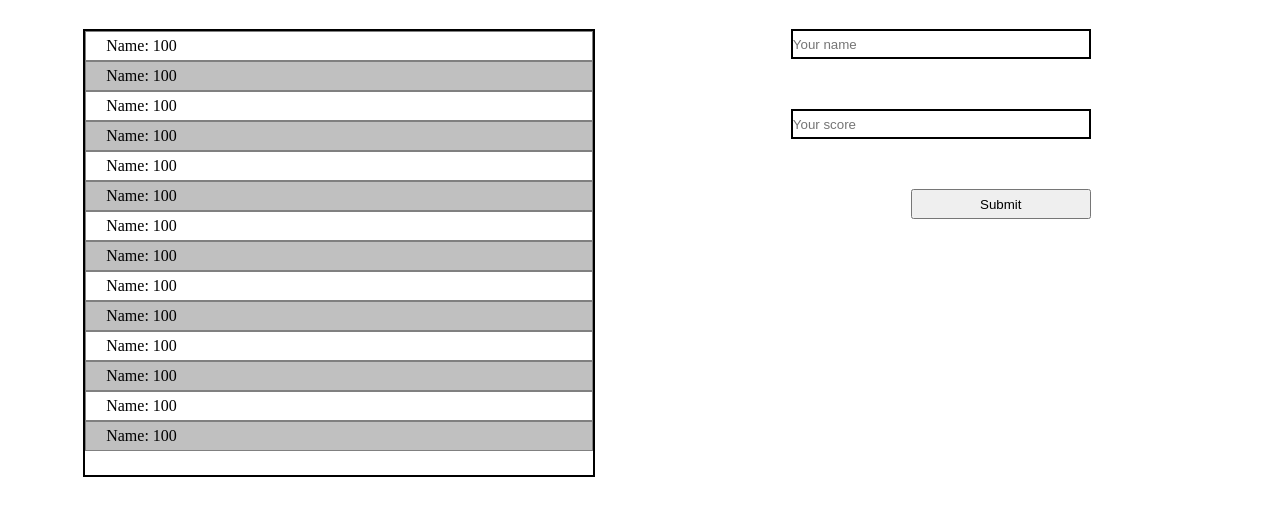
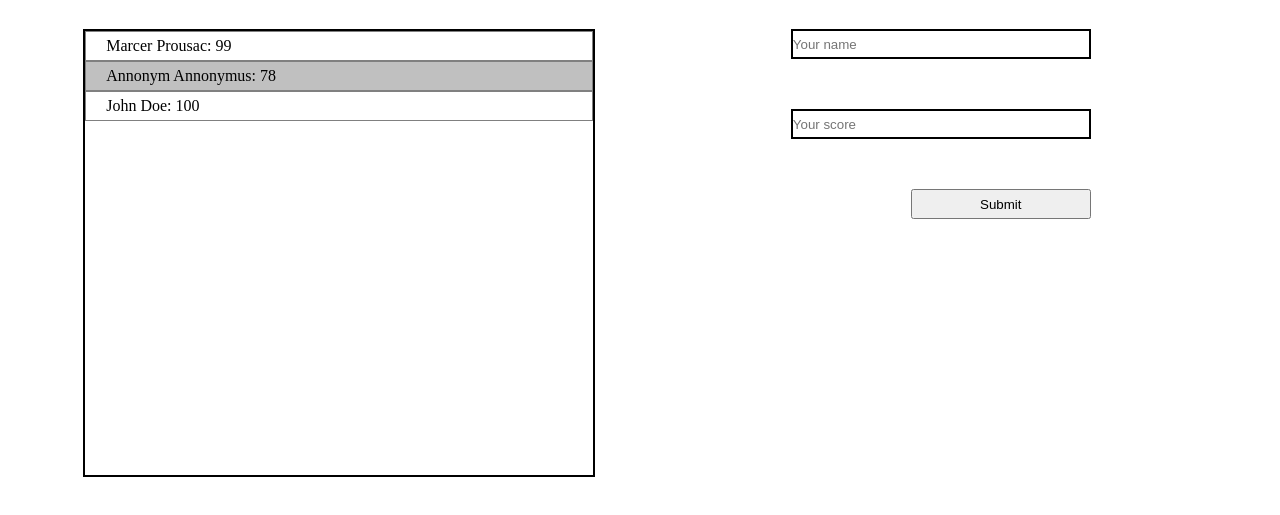
Before and after one commit to nicupop729/Leaderboard, a website built with webpack: page src/index.html in a window 1280 px wide. Shown: the part 243-758 px from the top of the page. Built offline with nearby package versions, Linux system fonts and the light colour scheme.

Commit message:
manipulate the DOM in JS to populate the table with data

```diff
--- a/src/index.html
+++ b/src/index.html
@@ -16,22 +16,7 @@
           <h2 class="title-section">Recent scores</h2>
           <button type="button" class="btn refresh-btn">Refresh</button>
         </div>
-        <div class="scores-container">
-          <p class="specific-score">Name&#58; 100</p>
-          <p class="specific-score">Name&#58; 100</p>
-          <p class="specific-score">Name&#58; 100</p>
-          <p class="specific-score">Name&#58; 100</p>
-          <p class="specific-score">Name&#58; 100</p>
-          <p class="specific-score">Name&#58; 100</p>
-          <p class="specific-score">Name&#58; 100</p>
-          <p class="specific-score">Name&#58; 100</p>
-          <p class="specific-score">Name&#58; 100</p>
-          <p class="specific-score">Name&#58; 100</p>
-          <p class="specific-score">Name&#58; 100</p>
-          <p class="specific-score">Name&#58; 100</p>
-          <p class="specific-score">Name&#58; 100</p>
-          <p class="specific-score">Name&#58; 100</p>
-        </div>
+        <div class="scores-container"></div>
       </section>
       <section class="add-score-section sections">
         <h2 class="title-section add-score-title">Add your score</h2>
--- a/src/index.js
+++ b/src/index.js
@@ -1 +1,27 @@
 import './style.css';
+
+const scoresContainer = document.querySelector('.scores-container');
+
+const dataArr = [
+  {
+    name: 'John Doe',
+    score: 100,
+  },
+  {
+    name: 'Annonym Annonymus',
+    score: 78,
+  },
+  {
+    name: 'Marcer Prousac',
+    score: 99,
+  },
+];
+
+const populateContainer = (value) => {
+  value.forEach((el) => {
+    const textHtml = `<p class="specific-score">${el.name}&#58; ${el.score}</p>`;
+    scoresContainer.insertAdjacentHTML('afterbegin', textHtml);
+  });
+};
+
+populateContainer(dataArr);
```
